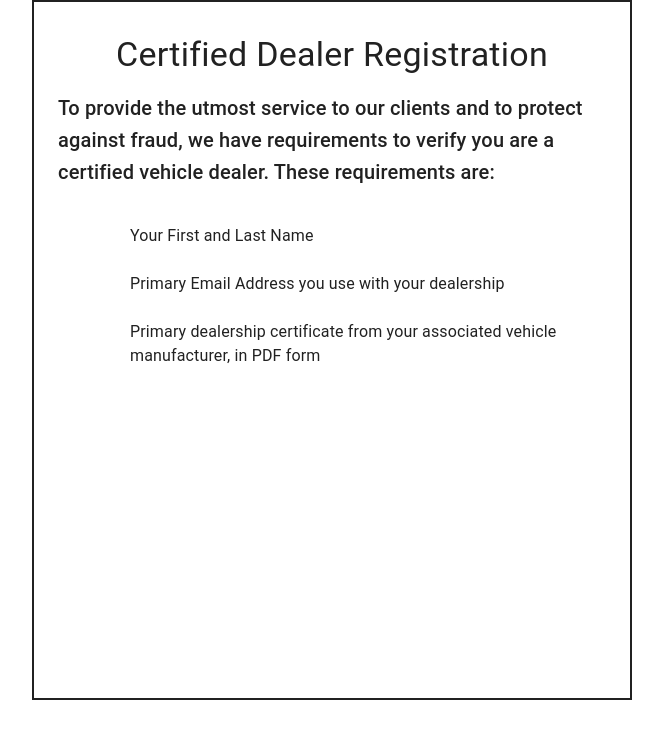
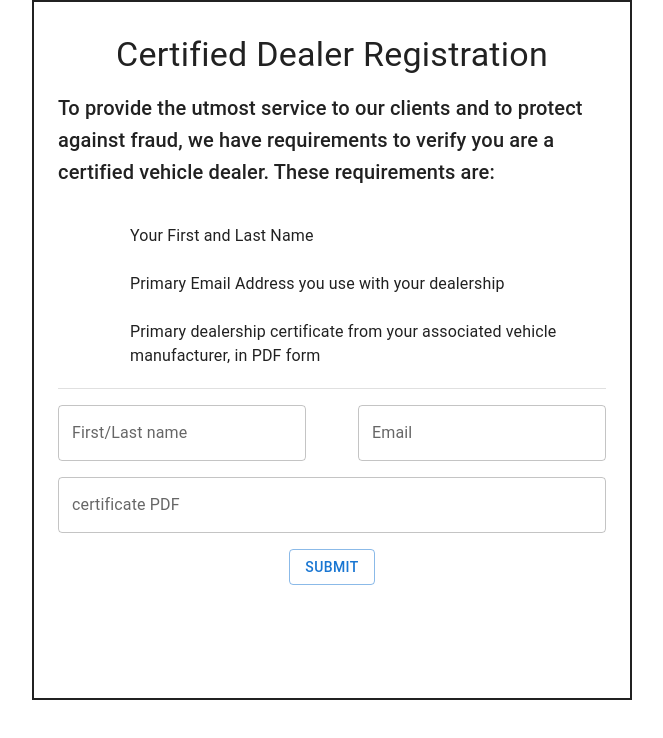
Before and after one commit to jrapich/sign-on-component, a React (Vite) app: page / in a window 1280 px wide. Shown: the top 738 px of the page, without its empty margins (32-695 px from the left). Built offline with nearby package versions, Linux system fonts and the light colour scheme.

Commit message:
added text fields for name/email/pdf form

```diff
--- a/src/pages/SignUp.jsx
+++ b/src/pages/SignUp.jsx
@@ -6,7 +6,10 @@ import {
   ListItem,
   ListItemIcon,
   ListItemButton,
-  ListItemText
+  ListItemText,
+  TextField,
+  Divider,
+  Button,
 } from "@mui/material";
 
 const flexCenter = {
@@ -60,30 +63,50 @@ export default function SignUp() {
           <List>
             <ListItem disablePadding>
               <ListItemButton>
-                <ListItemIcon>
-                  {/* icon here */}
-                </ListItemIcon>
+                <ListItemIcon>{/* icon here */}</ListItemIcon>
                 <ListItemText primary="Your First and Last Name" />
               </ListItemButton>
             </ListItem>
             <ListItem disablePadding>
               <ListItemButton>
-                <ListItemIcon>
-                  {/* icon here */}
-                </ListItemIcon>
+                <ListItemIcon>{/* icon here */}</ListItemIcon>
                 <ListItemText primary="Primary Email Address you use with your dealership" />
               </ListItemButton>
             </ListItem>
-            <ListItem disablePadding >
+            <ListItem disablePadding>
               <ListItemButton>
-                <ListItemIcon>
-                  {/* email icon */}
-                </ListItemIcon>
+                <ListItemIcon>{/* email icon */}</ListItemIcon>
                 <ListItemText primary="Primary dealership certificate from your associated vehicle manufacturer, in PDF form" />
               </ListItemButton>
             </ListItem>
           </List>
         </Box>
+        <Divider />
+        <Container disableGutters maxWidth={false}>
+          <Box sx={{my: 2 }}>
+            <Box
+              sx={{
+                pb: 2,
+                display: "flex",
+                justifyContent:"space-between"
+              }}
+            >
+              {/* name */}
+              <TextField label={"First/Last name"}  />
+              {/* email */}
+              <TextField label={"Email"} />
+            </Box>
+
+            <Box>
+              <TextField label={"certificate PDF"} fullWidth />
+            </Box>
+          </Box>
+          <Box sx={flexCenter}>
+              <Button variant="outlined">
+                SUBMIT
+              </Button>
+          </Box>
+        </Container>
       </Container>
     </Container>
   );
```
